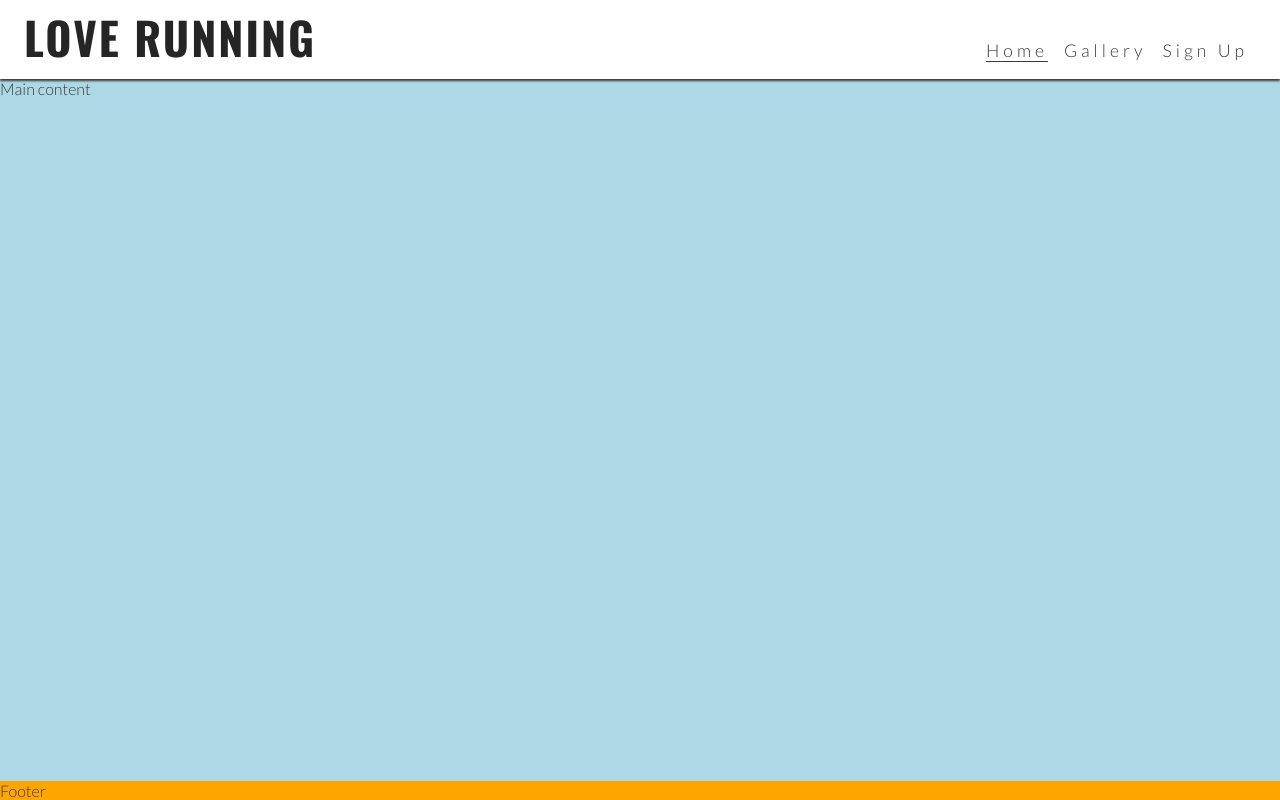
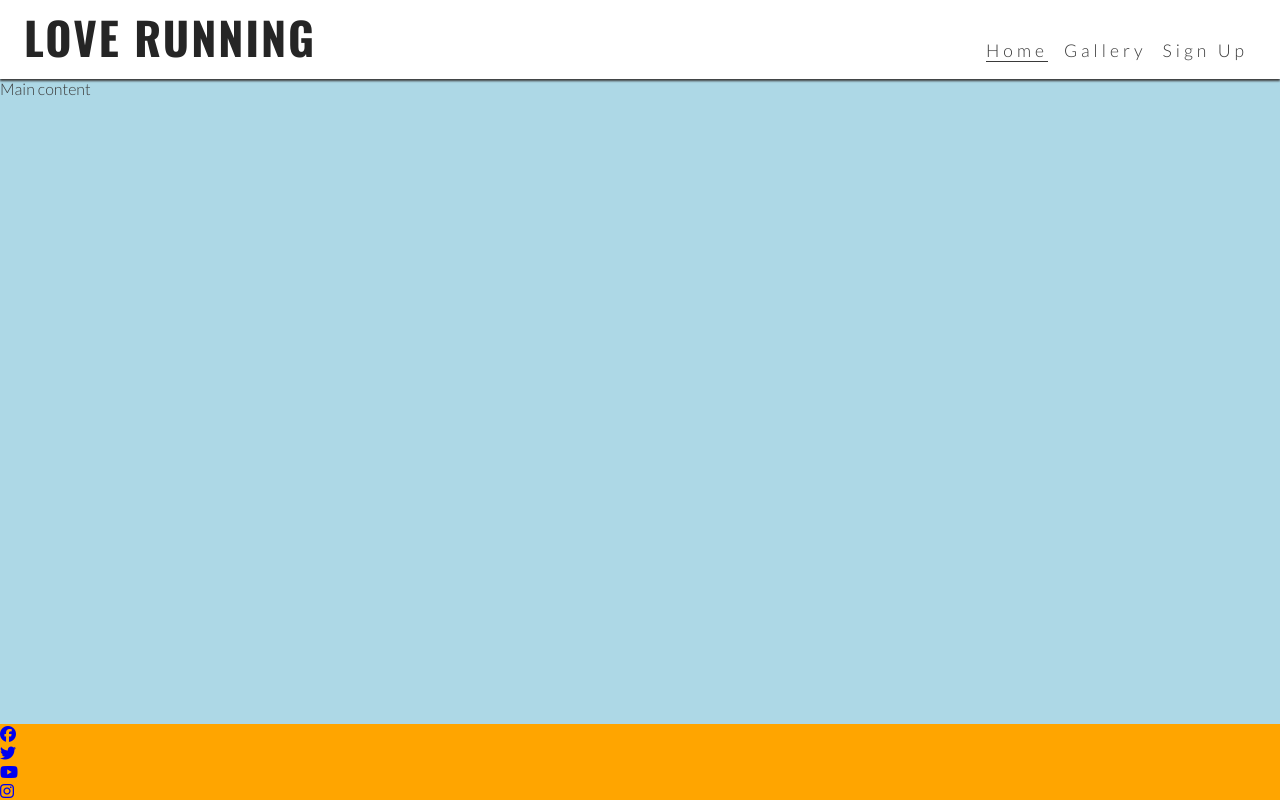
Before and after one commit to phoebeW17/love-running, a plain HTML site: page index.html in a window 1280 px wide. Drawn offline with nearby package versions, Linux system fonts and the light colour scheme.

Commit message:
add remaining socials icons and burger icon

```diff
--- a/index.html
+++ b/index.html
@@ -7,7 +7,7 @@
     <!-- Meta tags for search engines -->
     <meta name="description" content="Love Running. Clubs for runners in Dublin, Ireland. Trail running, urban running. Dublin docklands and Phoenix Park">
     <meta name="keywords" content="love running, run, running club, runners, Ireland, Dublin, exercise">
-     <title>Love Running</title>
+    <title>Love Running</title>
     <!--Favicon-->
     <link rel="apple-touch-icon" sizes="180x180" href="assets/favicon/apple-touch-icon.png">
     <link rel="icon" type="image/png" sizes="32x32" href="assets/favicon/favicon-32x32.png">
@@ -23,7 +23,7 @@
             <h1 id="logo">Love Running</h1>
         </a>
         <input type="checkbox" id="nav-toggle" name="nav-toggle">
-        <label for="nav-toggle" class="nav-toggle-label">X</label>
+        <label for="nav-toggle" class="nav-toggle-label"><i class="fa-solid fa-bars"></i></label>
         <nav>
             <ul id="menu">
                 <li><a href="" class="active">Home</a></li>
@@ -37,7 +37,26 @@
     <main>Main content</main>
 
     <!--Footer-->
-    <footer>Footer</footer>
+    <footer>
+        <ul>
+            <li><a href="https://www.facebook.com/" target="_blank" rel="noopener"
+            aria-label="Visit our Facebook page (opens in new tab)"><i class="fa-brands fa-facebook"></i></a></li>
+
+            <li><a href="https://twitter.com/" target="_blank" rel="noopener"
+            aria-label="Visit our Twitter page (opens in new tab)"><i class="fa-brands fa-twitter"></i></a></li>
+
+            <li><a href="https://youtube.com/" target="_blank" rel="noopener"
+            aria-label="Visit our YouTube page (opens in new tab)"><i class="fa-brands fa-youtube"></i></a></li>
+
+            <li><a href="https://instagram.com/" target="_blank" rel="noopener"
+            aria-label="Visit our Instagram page (opens in new tab)"><i class="fa-brands fa-instagram"></i></a></li>
+
+
+        </ul>
+    </footer>
+
+    <!--Fontawesome link-->
+    <script src="https://kit.fontawesome.com/c03f260391.js" crossorigin="anonymous"></script>
 </body>
 
 </html>
```
